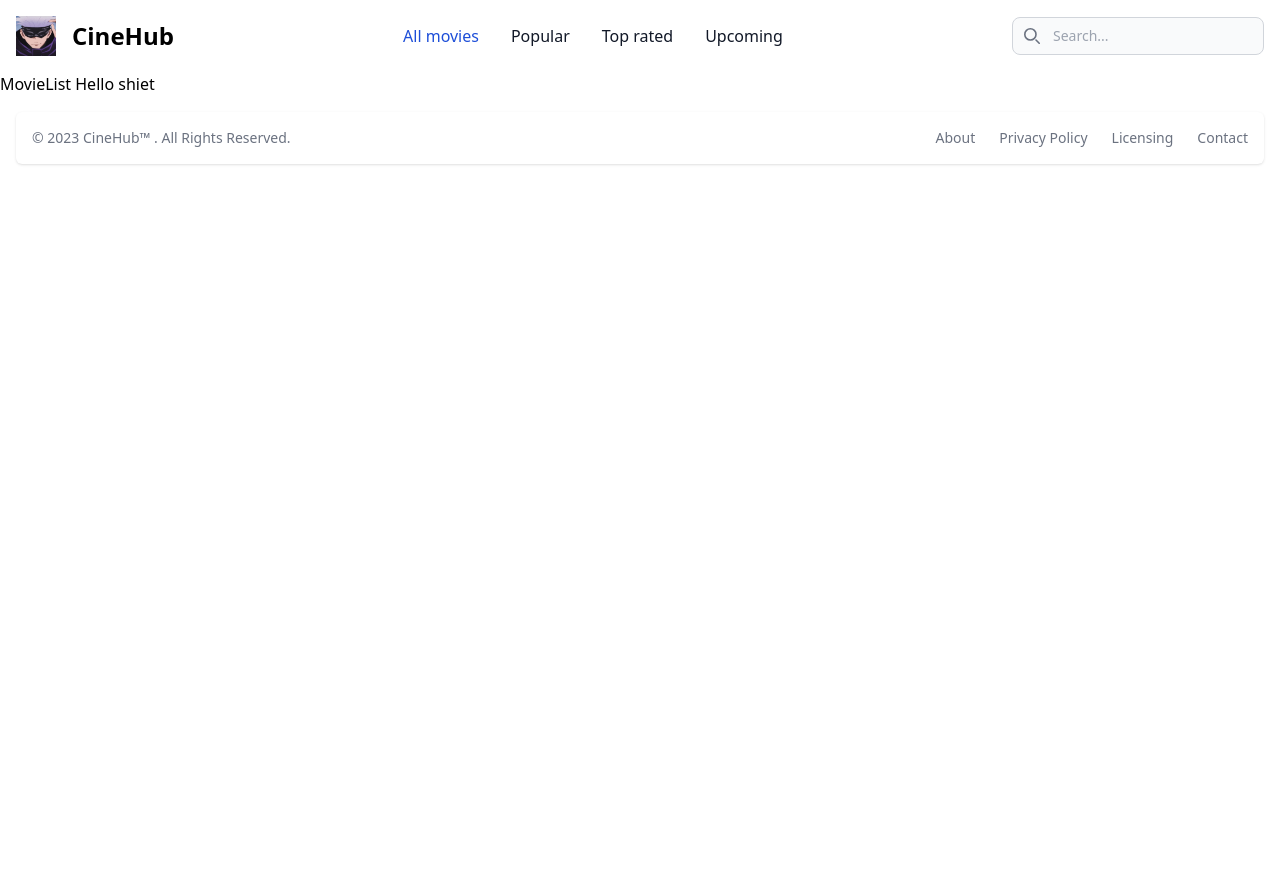
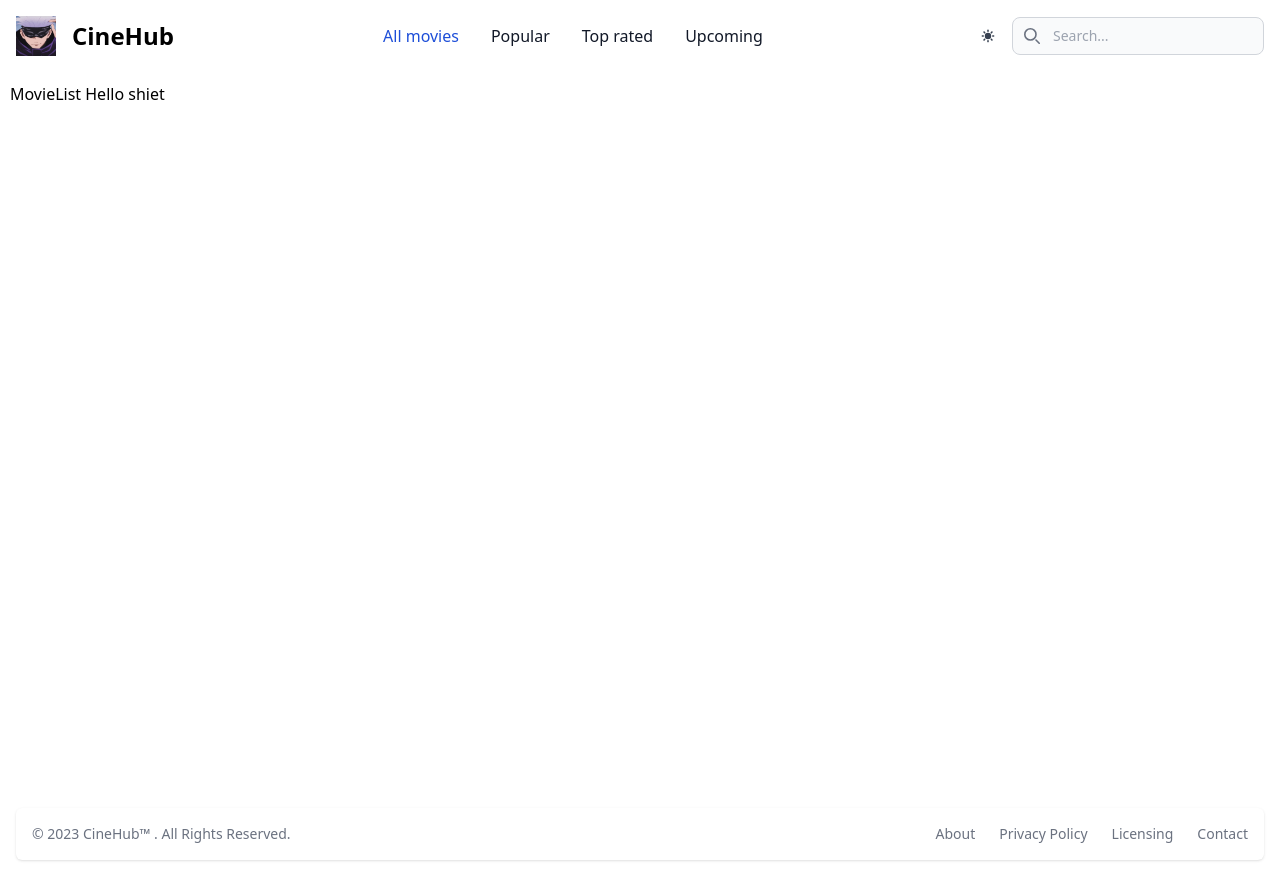
Before and after one commit to MohamadAliHassan/CineHub, a React (Create React App) app: page / in a window 1280 px wide. Before the commit the page ends 800 px from the top, so only its background shows below. Built offline with nearby package versions, Linux system fonts and the light colour scheme.

Commit message:
configured dark mode

```diff
--- a/public/index.html
+++ b/public/index.html
@@ -1,5 +1,5 @@
 <!DOCTYPE html>
-<html lang="en">
+<html lang="en" class="">
   <head>
     <meta charset="utf-8" />
     <link rel="icon" href="%PUBLIC_URL%/favicon.ico" />
--- a/src/components/Header.js
+++ b/src/components/Header.js
@@ -8,6 +8,8 @@
     "block py-2 pl-3 pr-4 text-white bg-blue-700 rounded md:bg-transparent md:text-blue-700 md:p-0 md:dark:text-blue-500 text-base";
   const nonActive =
     "block py-2 pl-3 pr-4 text-gray-900 rounded hover:bg-gray-100 md:hover:bg-transparent md:hover:text-blue-700 md:p-0 md:dark:hover:text-blue-500 dark:text-white dark:hover:bg-gray-700 dark:hover:text-white md:dark:hover:bg-transparent dark:border-gray-700 text-base";
+
+  const [darkMode, setDarkMode] = useState(true);
   return (
     <header>
       <nav className="bg-white border-gray-200 dark:bg-gray-900">
@@ -18,7 +20,43 @@
               CineHub
             </span>
           </Link>
-          <div className="flex md:order-2">
+
+          <div id="mobile-nav" className="flex md:order-2">
+            <button
+              className="flex items-center p-2 mr-2 text-xs font-medium text-gray-700 border-gray-600 dark:hover:text-white dark:hover:bg-gray-700"
+              data-tooltip-target="navbar-search-example-toggle-dark-mode-tooltip"
+              type="button"
+              data-toggle-dark="light"
+              onClick={() => setDarkMode(!darkMode)}
+            >
+              {darkMode ? (
+                <svg
+                  aria-hidden="true"
+                  data-toggle-icon="sun"
+                  class="w-4 h-4"
+                  fill="currentColor"
+                  viewBox="0 0 20 20"
+                  xmlns="http://www.w3.org/2000/svg"
+                >
+                  <path
+                    d="M10 2a1 1 0 011 1v1a1 1 0 11-2 0V3a1 1 0 011-1zm4 8a4 4 0 11-8 0 4 4 0 018 0zm-.464 4.95l.707.707a1 1 0 001.414-1.414l-.707-.707a1 1 0 00-1.414 1.414zm2.12-10.607a1 1 0 010 1.414l-.706.707a1 1 0 11-1.414-1.414l.707-.707a1 1 0 011.414 0zM17 11a1 1 0 100-2h-1a1 1 0 100 2h1zm-7 4a1 1 0 011 1v1a1 1 0 11-2 0v-1a1 1 0 011-1zM5.05 6.464A1 1 0 106.465 5.05l-.708-.707a1 1 0 00-1.414 1.414l.707.707zm1.414 8.486l-.707.707a1 1 0 01-1.414-1.414l.707-.707a1 1 0 011.414 1.414zM4 11a1 1 0 100-2H3a1 1 0 000 2h1z"
+                    fill-rule="evenodd"
+                    clip-rule="evenodd"
+                  ></path>
+                </svg>
+              ) : (
+                <svg
+                  aria-hidden="true"
+                  data-toggle-icon="moon"
+                  class="w-4 h-4"
+                  fill="currentColor"
+                  viewBox="0 0 20 20"
+                  xmlns="http://www.w3.org/2000/svg"
+                >
+                  <path d="M17.293 13.293A8 8 0 016.707 2.707a8.001 8.001 0 1010.586 10.586z"></path>
+                </svg>
+              )}
+            </button>
             <button
               type="button"
               data-collapse-toggle="navbar-search"
@@ -32,6 +70,7 @@
                 xmlns="http://www.w3.org/2000/svg"
                 fill="none"
                 viewBox="0 0 20 20"
+                onClick={() => setHidden(!hidden)}
               >
                 <path
                   stroke="currentColor"
@@ -70,7 +109,9 @@
                 autoComplete="off"
               />
             </div>
+
             <button
+              onClick={() => setHidden(!hidden)}
               data-collapse-toggle="navbar-search"
               type="button"
               className="inline-flex items-center p-2 w-10 h-10 justify-center text-sm text-gray-500 rounded-lg md:hidden hover:bg-gray-100 focus:outline-none focus:ring-2 focus:ring-gray-200 dark:text-gray-400 dark:hover:bg-gray-700 dark:focus:ring-gray-600"
@@ -95,9 +136,12 @@
               </svg>
             </button>
           </div>
+
           <div
-            className="items-center justify-between hidden w-full md:flex md:w-auto md:order-1"
-            id="navbar-search"
+            className={`items-center justify-between ${
+              hidden ? "hidden" : ""
+            } w-full md:flex md:w-auto md:order-1`} //1
+            id="navbar-links" //Subhams toturial är det nav-links
           >
             <div className="relative mt-3 md:hidden">
               <div className="absolute inset-y-0 left-0 flex items-center pl-3 pointer-events-none">
--- a/src/index.css
+++ b/src/index.css
@@ -4,3 +4,10 @@
 @tailwind base;
 @tailwind components;
 @tailwind utilities;
+
+main{
+  max-width: 1280px;
+  margin: auto;
+  min-height: 90vh;
+  padding: 10px;
+}
--- a/tailwind.config.js
+++ b/tailwind.config.js
@@ -1,6 +1,7 @@
 /** @type {import('tailwindcss').Config} */
 module.exports = {
   content: ["./src/**/*.{js,jsx,ts,tsx}"],
+  darkMode: "class",
   theme: {
     extend: {},
   },
```
